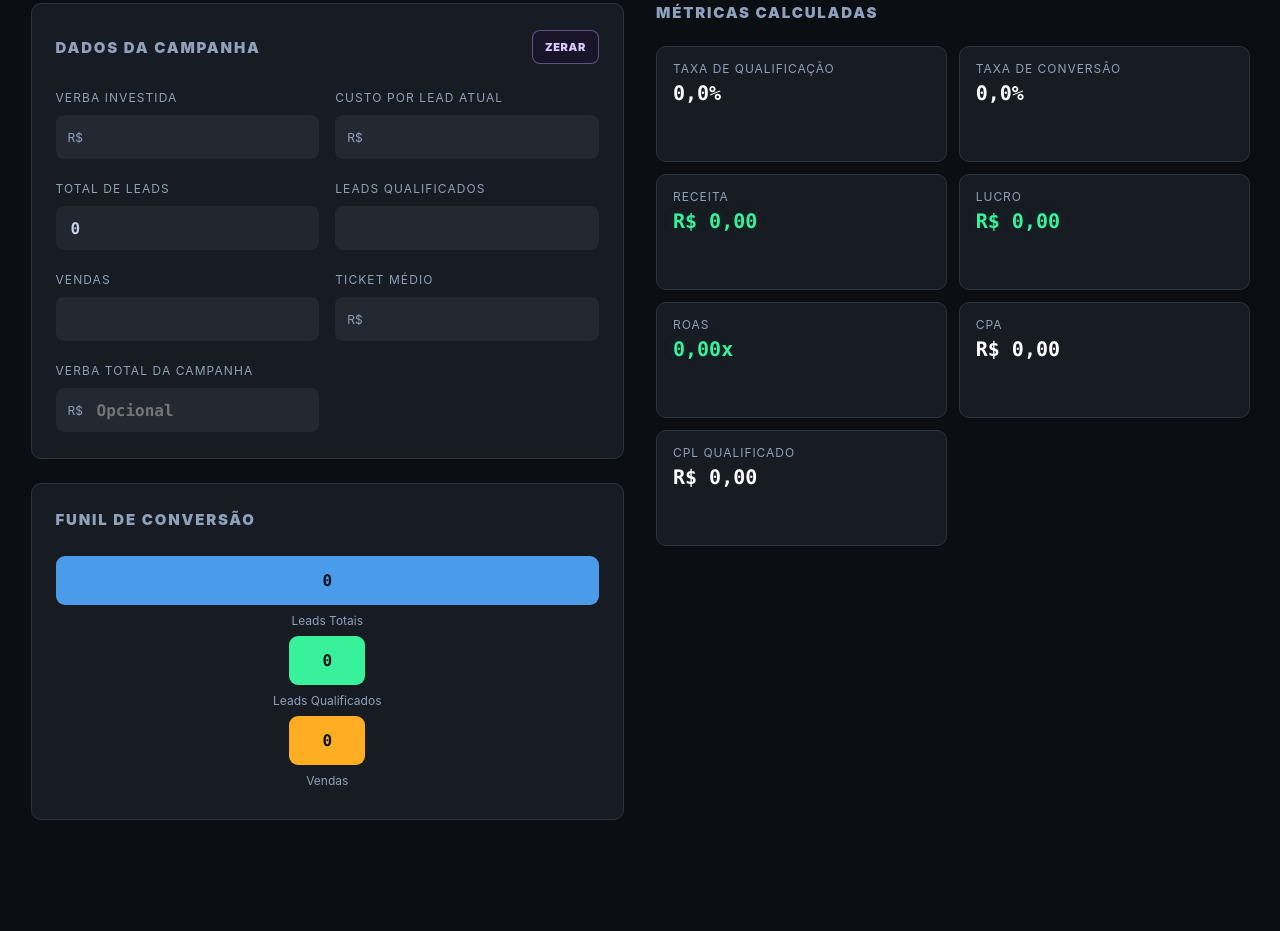
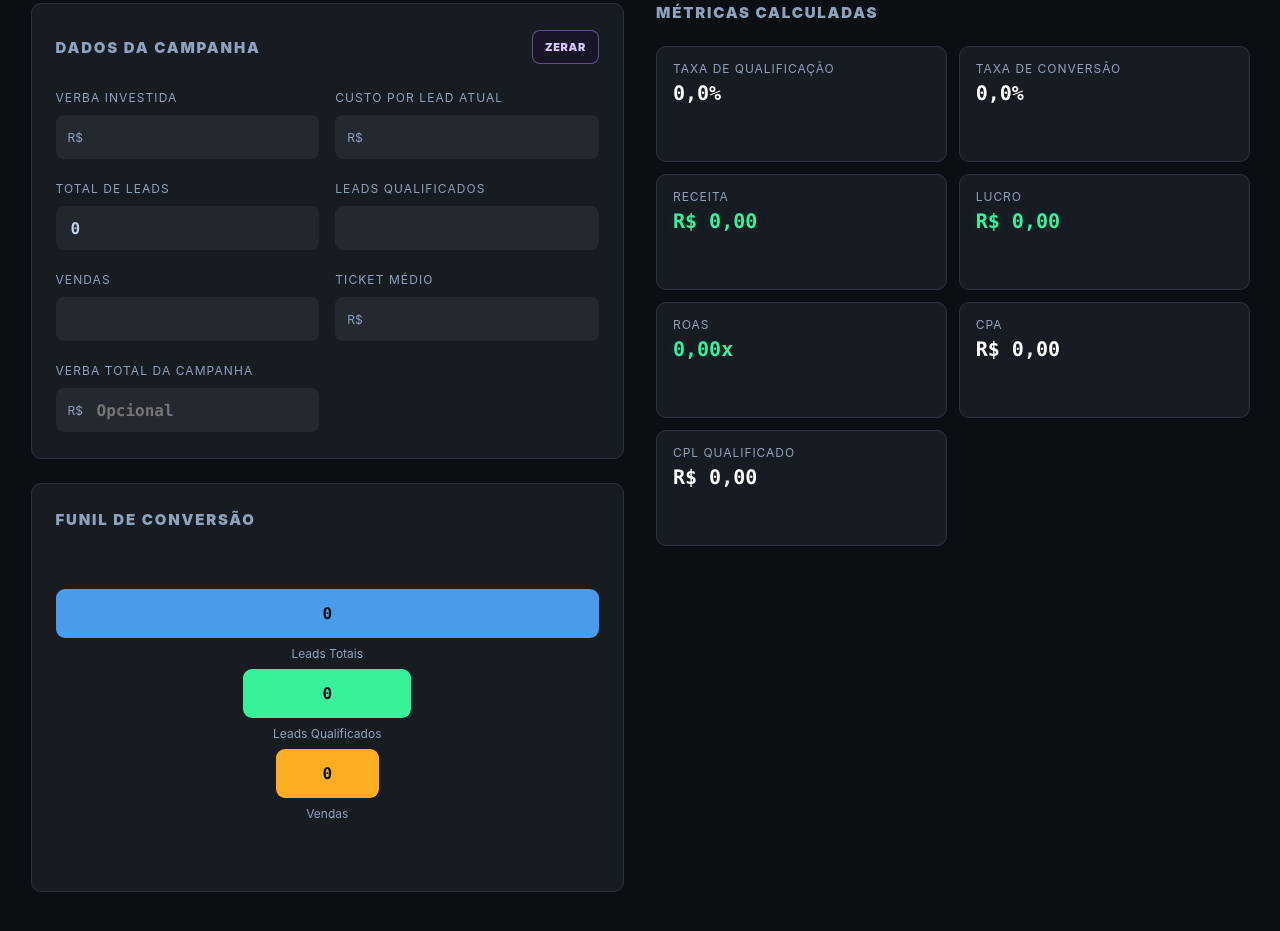
Before and after one commit to diego10bleischwel-web/painel-financeiro, a plain HTML site: page calculadora-lead/index.html in a window 1280 px wide. Shown: the part 245-1176 px from the top of the page. Before the commit the page ends 1121 px from the top, so only its background shows below. Drawn offline with Linux system fonts and the light colour scheme.

Commit message:
Ajusta funil do empresario

```diff
--- a/calculadora-lead/index.html
+++ b/calculadora-lead/index.html
@@ -208,8 +208,7 @@ input[readonly],input[disabled]{
 }
 .traffic-panel{display:none}
 body.manager .traffic-panel{display:block}
-.funnel-panel{padding-bottom:30px}
-body.manager .funnel-panel{padding-bottom:36px}
+.funnel-panel{padding-bottom:36px}
 .funnel-traffic{
   display:none;
   grid-template-columns:repeat(3,1fr);
@@ -250,7 +249,7 @@ body.manager .funnel-traffic{display:none}
   justify-items:center;
   gap:8px;
   margin-top:4px;
-  min-height:234px;
+  min-height:300px;
   align-content:center;
 }
 body.manager .funnel-stage{min-height:430px}
@@ -266,7 +265,7 @@ body.manager .manager-only{display:grid!important}
   font-weight:950;
   transition:width .2s ease;
 }
-.funnel-bar.total{width:100%;background:var(--blue)}
+.funnel-bar.total{background:var(--blue)}
 .funnel-bar.impressions{width:100%;background:var(--blue)}
 .funnel-bar.clicks{background:#6f8cff;color:#061018}
 .funnel-bar.estimated{background:var(--purple);color:#061018}
@@ -275,9 +274,12 @@ body.manager .manager-only{display:grid!important}
 body.manager .funnel-bar.impressions{width:100%!important}
 body.manager .funnel-bar.clicks{width:78%!important}
 body.manager .funnel-bar.estimated{width:62%!important}
-body.manager .funnel-bar.total{width:46%!important}
-body.manager .funnel-bar.qualified{width:31%!important}
-body.manager .funnel-bar.sales{width:19%!important}
+.funnel-bar.total{width:46%}
+.funnel-bar.qualified{width:31%}
+.funnel-bar.sales{width:19%}
+body.owner .funnel-bar.total{width:100%}
+body.owner .funnel-bar.qualified{width:31%}
+body.owner .funnel-bar.sales{width:19%}
 .funnel-label{
   color:var(--muted);
   font-size:12px;
@@ -493,7 +495,7 @@ body.manager .funnel-bar.sales{width:19%!important}
 }
 </style>
 </head>
-<body class="is-empty">
+<body class="owner is-empty">
 <main class="app">
   <header class="hero">
     <h1>Calculadora da <span class="green">Fórmula do Lead Qualificado</span><span class="tm">TM</span></h1>
@@ -670,7 +672,7 @@ const roasText = value => `${(Number.isFinite(value) ? value : 0).toFixed(2).rep
 const val = input => Math.max(0,Number(input.value || 0));
 
 function flowFrom(raw){
-  const calculatedTotalLeads = raw.currentCpl ? Math.round(raw.investment / raw.currentCpl) : 0;
+  const calculatedTotalLeads = raw.currentCpl ? Math.floor(raw.investment / raw.currentCpl) : 0;
   const totalLeads = calculatedTotalLeads;
   const qualifiedLeads = Math.min(raw.qualifiedLeads,totalLeads);
   const sales = Math.min(raw.sales,qualifiedLeads);
@@ -812,9 +814,9 @@ function update(){
   const qualifiedWidth = Math.max(20,flow.qualifiedLeads / max * 100);
   const salesWidth = Math.max(14,flow.sales / max * 100);
   if(!hasData){
-    document.querySelector("#totalBar").style.width = "100%";
-    document.querySelector("#qualifiedBar").style.width = "14%";
-    document.querySelector("#salesBar").style.width = "14%";
+    document.querySelector("#totalBar").style.width = document.body.classList.contains("manager") ? "46%" : "100%";
+    document.querySelector("#qualifiedBar").style.width = "31%";
+    document.querySelector("#salesBar").style.width = "19%";
   } else if(document.body.classList.contains("manager")){
     document.querySelector("#totalBar").style.width = flow.totalLeads ? "46%" : "0";
     document.querySelector("#qualifiedBar").style.width = flow.qualifiedLeads ? "31%" : "0";
@@ -849,7 +851,9 @@ document.querySelectorAll(".profile-toggle button").forEach(button => {
   button.addEventListener("click",() => {
     document.querySelectorAll(".profile-toggle button").forEach(item => item.classList.remove("active"));
     button.classList.add("active");
-    document.body.classList.toggle("manager",button.dataset.mode === "manager");
+    const isManager = button.dataset.mode === "manager";
+    document.body.classList.toggle("manager",isManager);
+    document.body.classList.toggle("owner",!isManager);
     update();
   });
 });
```
